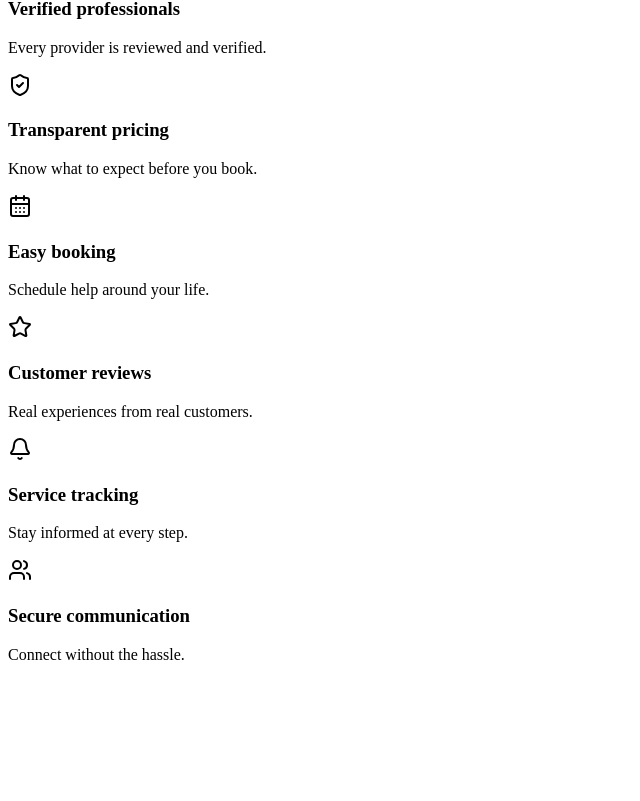
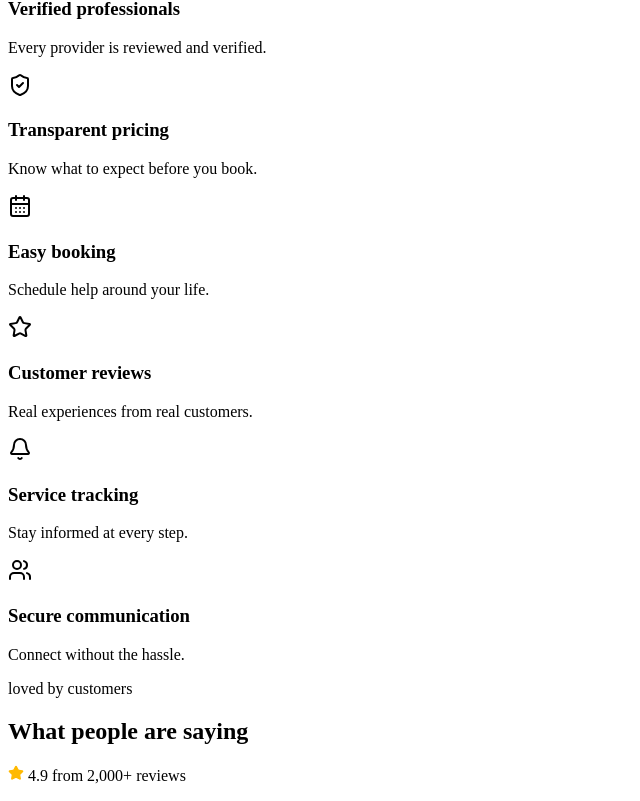
Before and after one commit to sandipshrestha851/ServiceHub, a Next.js app in the folder frontend/: page /Homepage in a window 1280 px wide. Shown: the part 6470-7271 px from the top of the page, without its empty margins (0-640 px from the left). Before the commit the page ends 7150 px from the top, so only its background shows below. Built offline with nearby package versions, Linux system fonts and the light colour scheme.

Commit message:
making the feedback section

```diff
--- a/frontend/src/components/home/About.tsx
+++ b/frontend/src/components/home/About.tsx
@@ -27,7 +27,7 @@ const about = () => {
                     </p>
 
                     <button
-                        className="mt-7 inline-flex items-center justify-center gap-2 rounded-xl bg-blue-600 px-4 py-2.5 text-sm font-semibold text-white shadow-[0_5px_14px_rgba(37,99,235,0.18)] transition-all hover:bg-blue-700 focus:outline-none focus:ring-2 focus:ring-blue-500/30"
+                        className="mt-7 inline-flex items-center justify-center gap-2 rounded-xl bg-blue-600 px-4 py-2.5 text-sm font-semibold text-white shadow-[0_5px_14px_rgba(37,99,235,0.18)] transition-all hover:bg-blue-700 focus:outline-none focus:ring-2 focus:ring-blue-500/30 cursor-pointer"
                     >
                         Learn more
 
--- /dev/null
+++ b/frontend/src/components/home/Feedback.tsx
@@ -0,0 +1,31 @@
+import React from 'react'
+import {Star} from 'lucide-react'
+
+const Feedback = () => {
+  return (
+    <section className="mt-20 mx-40">
+        {/* header */}
+        <div className="headers space-y-2.5">
+            {/* part-1 */}
+            <div className="part-1">
+                <p className="tracking-[5px] uppercase text-[#2563EB] text-lg">loved by customers</p>
+            </div>
+
+            {/* part-2 */}
+            <div className="part-2 space-y-2.5 flex justify-between">
+                <h2 className="text-3xl font-bold">What people are saying</h2>
+                <p className="flex text-sm gap-1 justify-center items-center">
+                    <Star fill="#ffb900" size={16} color="#ffb900" />
+                    <span className="rating font-semibold mr-1"> 4.9 </span>
+                    <span className="text-[#64748B]">from 2,000+ reviews</span>
+                </p>
+            </div>
+        </div>
+        <div className="FeedbackContainer">
+
+        </div>
+    </section>
+  )
+}
+
+export default Feedback
--- a/frontend/src/components/home/Services.tsx
+++ b/frontend/src/components/home/Services.tsx
@@ -1,5 +1,5 @@
 import React from 'react'
-import ServiceCard from './ServiceCard'
+import ServiceCard from '../ui/ServiceCard'
 import {
     Wrench,
     Zap,
--- a/frontend/src/pages/Homepage.tsx
+++ b/frontend/src/pages/Homepage.tsx
@@ -6,6 +6,7 @@ import Services from '../components/home/Services'
 import Steps from '../components/home/Steps'
 import Providers from '../components/home/Providers'
 import AboutSection from '../components/home/About'
+import FeedbackSection from '../components/home/Feedback'
 
 const homepage = () => {
   return (
@@ -16,6 +17,7 @@ const homepage = () => {
         <Steps/>
         <Providers/>
         <AboutSection/>
+        <FeedbackSection/>
     </div>
   )
 }
```
Also changed, not shown: frontend/src/components/ui/FeedbackCard.tsx (added), frontend/src/components/ui/ServiceCard.tsx (renamed from frontend/src/components/home/ServiceCard.tsx).
